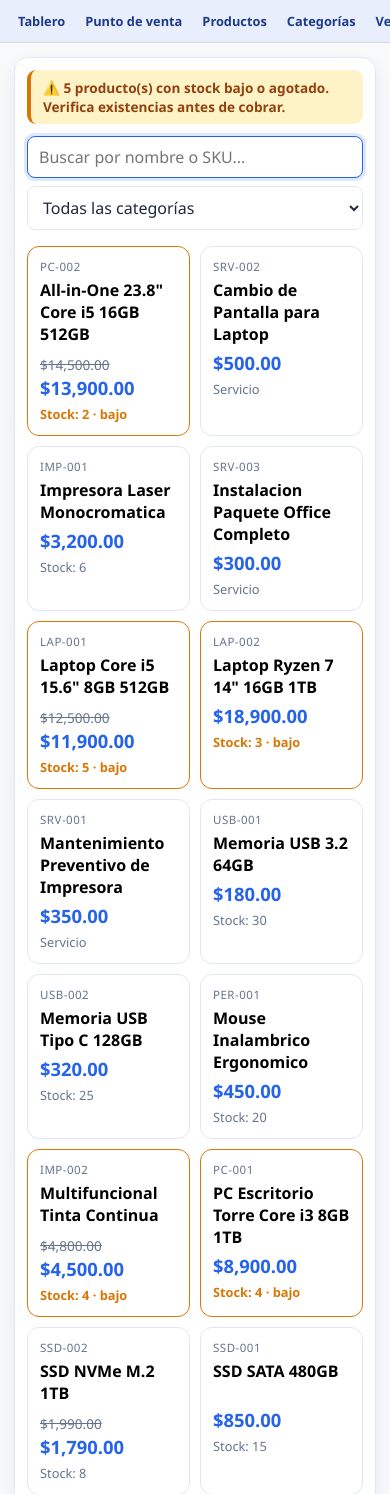
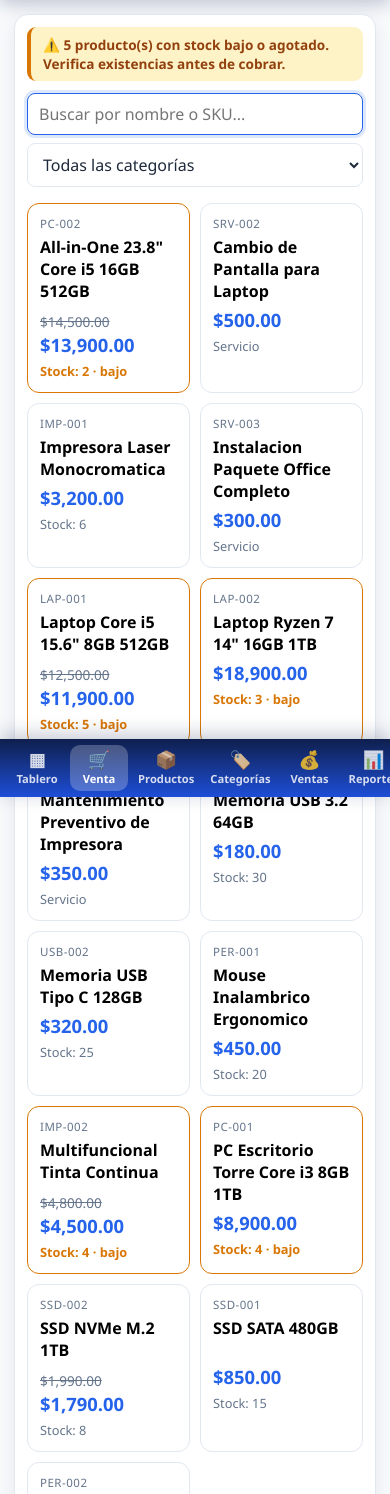
Before and after one commit to JesusFcoB/sirpro_local, a PHP site: page /pos.php in a window 390 px wide. Shown: the part 47-1541 px from the top of the page. Run offline with PHP 8.4, Linux system fonts and the light colour scheme; a user stored in the database is signed in; data comes from the database, SQL or seed files in the repository.

Commit message:
Mueve el menu a barra lateral en PC y botones inferiores en celular

```diff
--- a/assets/style.css
+++ b/assets/style.css
@@ -64,7 +64,7 @@ body.dark label, body.dark .ayuta-filtro, body.dark .vacio, body.dark .resumen,
 body.dark td small, body.dark .tarjeta .sku, body.dark .tarjeta .stock,
 body.dark .detalle, body.dark .etiqueta { color: var(--text-sec); }
 body.dark a:not(.btn) { color: var(--azul); }
-body.dark .opciones-bar a, body.dark .topbar .user a, body.dark .btn.ghost { color: #fff; }
+body.dark .topbar .user a, body.dark .btn.ghost { color: #fff; }
 body.dark input, body.dark select, body.dark textarea {
     color: var(--text);
     background: var(--card);
@@ -87,44 +87,57 @@ body.dark .hoja-cabecera p, body.dark .hoja-pie { color: #64748b; }
     color: #fff;
     box-shadow: 0 4px 18px rgba(15, 31, 77, .25);
 }
-.opciones-bar {
+.app-shell { display: flex; min-height: 100vh; }
+.app-contenido { flex: 1; min-width: 0; display: flex; flex-direction: column; }
+.app-contenido main { flex: 1; min-width: 0; }
+
+.sidebar {
+    flex: 0 0 224px;
+    width: 224px;
+    position: sticky;
+    top: 0;
+    align-self: flex-start;
+    height: 100vh;
+    padding: 22px 12px;
+    background: linear-gradient(180deg, #0f1f4d 0%, #1d4ed8 100%);
+    color: #fff;
+    overflow-y: auto;
+    box-shadow: 4px 0 18px rgba(15, 31, 77, .18);
+    z-index: 20;
+}
+.sidebar-titulo {
+    font-size: .7rem;
+    font-weight: 800;
+    letter-spacing: .12em;
+    text-transform: uppercase;
+    color: rgba(255,255,255,.6);
+    padding: 0 12px 12px;
+    margin-bottom: 6px;
+    border-bottom: 1px solid rgba(255,255,255,.16);
+}
+.sidebar-nav { display: flex; flex-direction: column; gap: 4px; }
+.nav-item {
     display: flex;
     align-items: center;
-    gap: 6px;
-    padding: 8px 24px;
-    background: #e8eefb;
-    border-bottom: 1px solid rgba(15,31,77,.10);
-    overflow-x: auto;
-    white-space: nowrap;
-    scrollbar-width: thin;
-}
-.opciones-bar::-webkit-scrollbar { height: 6px; }
-.opciones-bar::-webkit-scrollbar-thumb { background: rgba(15,31,77,.25); border-radius: 999px; }
-.opciones-titulo {
-    flex: 0 0 auto;
-    font-size: .72rem;
-    font-weight: 800;
-    letter-spacing: .08em;
-    text-transform: uppercase;
-    color: #475569;
-    padding-right: 10px;
-    margin-right: 4px;
-    border-right: 1px solid rgba(15,31,77,.15);
-}
-.opciones-bar a {
-    flex: 0 0 auto;
-    color: #1e3a8a;
+    gap: 10px;
+    padding: 10px 12px;
+    border-radius: 9px;
+    color: rgba(255,255,255,.82);
     text-decoration: none;
     font-weight: 600;
     font-size: .9rem;
-    padding: 7px 12px;
-    border-radius: 8px;
+    line-height: 1.2;
     transition: background .15s, color .15s;
 }
-.opciones-bar a:hover { color: #0f1f4d; background: rgba(30,58,138,.10); }
-body.dark .opciones-bar { background: #0b1220; border-color: #1e293b; }
-body.dark .opciones-titulo { color: #94a3b8; border-color: #334155; }
-body.dark .opciones-bar a:hover { color: #fff; background: rgba(255,255,255,.12); }
+.nav-item:hover { color: #fff; background: rgba(255,255,255,.13); }
+.nav-item.activo {
+    color: #fff;
+    background: rgba(255,255,255,.2);
+    box-shadow: inset 3px 0 0 #fff;
+}
+.nav-icono { flex: 0 0 20px; text-align: center; font-size: 1rem; }
+.nav-corto { display: none; }
+body.dark .sidebar { background: linear-gradient(180deg, #020617 0%, #172554 100%); }
 .topbar .user { margin-left: auto; display: flex; align-items: center; gap: 10px; font-size: .9rem; }
 .topbar .user a { color: #fff; text-decoration: none; }
 .reloj {
@@ -425,7 +438,8 @@ td small { display: block; color: var(--text-sec); }
 @media print {
     @page { margin: 14mm; }
     body { background: #fff !important; color: #000 !important; }
-    .topbar, .opciones-bar, .acciones, .toolbar, .no-print { display: none !important; }
+    .topbar, .sidebar, .acciones, .toolbar, .no-print { display: none !important; }
+    .app-shell, .app-contenido { display: block !important; }
     main { padding: 0 !important; max-width: none !important; }
     .hoja { box-shadow: none !important; border: none !important; padding: 0 !important; border-radius: 0 !important; }
     .hoja tbody tr:hover { background: #f8fafc !important; }
@@ -444,8 +458,7 @@ td small { display: block; color: var(--text-sec); }
     .topbar { flex-wrap: wrap; gap: 10px; }
     .topbar .user { margin-left: 0; }
     .reloj-fecha { display: none; }
-    .opciones-bar { padding: 8px 14px; }
-    .opciones-titulo { display: none; }
+    .sidebar { flex-basis: 190px; width: 190px; }
 }
 
 /* ---------- Asistente IA ---------- */
@@ -510,7 +523,7 @@ body.dark .ia-error { color: #fca5a5; }
 /* ---------- Pantallas pequeñas ---------- */
 @media (max-width: 640px) {
     body { overflow-x: hidden; }
-    main { padding: 14px; }
+    main { padding: 14px 14px 92px; }
     h1 { font-size: 1.45rem; margin-bottom: 14px; }
     h2 { font-size: 1rem; }
 
@@ -523,9 +536,42 @@ body.dark .ia-error { color: #fca5a5; }
     .reloj { padding-right: 0; margin-right: 0; border-right: 0; }
     .reloj-hora { font-size: .8rem; }
 
-    .opciones-bar { padding: 6px 10px; gap: 4px; scrollbar-width: none; }
-    .opciones-bar::-webkit-scrollbar { display: none; }
-    .opciones-bar a { padding: 6px 10px; font-size: .84rem; }
+    .app-shell, .app-contenido { display: block; }
+    .sidebar {
+        position: fixed;
+        top: auto;
+        bottom: 0;
+        left: 0;
+        right: 0;
+        width: 100%;
+        height: auto;
+        align-self: auto;
+        flex-direction: row;
+        align-items: center;
+        padding: 6px 8px calc(6px + env(safe-area-inset-bottom, 0px));
+        overflow-x: auto;
+        overflow-y: hidden;
+        scrollbar-width: none;
+        -webkit-overflow-scrolling: touch;
+        box-shadow: 0 -4px 18px rgba(15, 31, 77, .25);
+    }
+    .sidebar::-webkit-scrollbar { display: none; }
+    .sidebar-titulo { display: none; }
+    .sidebar-nav { flex-direction: row; gap: 4px; }
+    .nav-item {
+        flex: 0 0 auto;
+        flex-direction: column;
+        gap: 3px;
+        min-width: 64px;
+        padding: 6px 8px;
+        font-size: .72rem;
+        text-align: center;
+        border-radius: 10px;
+    }
+    .nav-item.activo { box-shadow: none; background: rgba(255,255,255,.24); }
+    .nav-icono { flex: none; font-size: 1.1rem; line-height: 1; }
+    .nav-texto { display: none; }
+    .nav-corto { display: block; }
 
     .login-card { width: calc(100% - 28px); max-width: 360px; padding: 24px; }
 
@@ -585,5 +631,5 @@ body.dark .ia-error { color: #fca5a5; }
 @media (max-width: 420px) {
     .kpis { grid-template-columns: 1fr; }
     .brand span { font-size: .95rem; }
-    .opciones-bar a { font-size: .8rem; padding: 6px 8px; }
+    .nav-item { min-width: 58px; padding: 6px 6px; font-size: .7rem; }
 }
--- a/includes/bootstrap.php
+++ b/includes/bootstrap.php
@@ -201,9 +201,34 @@ function render(string $titulo, string $contenido): void
 {
     $nombre = e($_SESSION['nombre'] ?? '');
     $rol = $_SESSION['rol'] ?? '';
-    $links = $rol === 'admin'
-        ? '<a href="dashboard.php">Tablero</a><a href="pos.php">Punto de venta</a><a href="productos.php">Productos</a><a href="categorias.php">Categorías</a><a href="ventas.php">Ventas</a><a href="reportes.php">Reportes</a><a href="ia.php">Asistente IA</a>'
-        : '<a href="dashboard.php">Tablero</a><a href="pos.php">Punto de venta</a><a href="ventas.php">Ventas</a><a href="ia.php">Asistente IA</a>';
+    $pagina = basename($_SERVER['PHP_SELF'] ?? '');
+    $opciones = [
+        ['dashboard.php', '▦', 'Tablero', 'Tablero'],
+        ['pos.php', '🛒', 'Punto de venta', 'Venta'],
+        ['productos.php', '📦', 'Productos', 'Productos'],
+        ['categorias.php', '🏷️', 'Categorías', 'Categorías'],
+        ['ventas.php', '💰', 'Ventas', 'Ventas'],
+        ['reportes.php', '📊', 'Reportes', 'Reportes'],
+        ['ia.php', '✨', 'Asistente IA', 'IA'],
+    ];
+    if ($rol !== 'admin') {
+        $ocultas = ['productos.php', 'categorias.php', 'reportes.php'];
+        $opciones = array_values(array_filter(
+            $opciones,
+            static fn (array $op): bool => !in_array($op[0], $ocultas, true)
+        ));
+    }
+    $links = '';
+    foreach ($opciones as [$archivo, $icono, $etiqueta, $corto]) {
+        $activo = $pagina === $archivo
+            || ($archivo === 'reportes.php' && str_starts_with($pagina, 'reporte_'))
+            || ($archivo === 'ventas.php' && $pagina === 'ticket.php');
+        $links .= '<a href="' . $archivo . '" class="nav-item' . ($activo ? ' activo' : '') . '"'
+            . ($activo ? ' aria-current="page"' : '') . '>'
+            . '<span class="nav-icono" aria-hidden="true">' . $icono . '</span>'
+            . '<span class="nav-texto">' . $etiqueta . '</span>'
+            . '<span class="nav-corto">' . $corto . '</span></a>';
+    }
     echo <<<HTML
 <!DOCTYPE html>
 <html lang="es">
@@ -244,6 +269,12 @@ document.addEventListener('DOMContentLoaded', function(){
   setInterval(actualizarReloj, 1000);
 });
 </script>
+<div class="app-shell">
+    <aside class="sidebar">
+        <div class="sidebar-titulo">Opciones</div>
+        <nav class="sidebar-nav" aria-label="Opciones del sistema">{$links}</nav>
+    </aside>
+    <div class="app-contenido">
         <header class="topbar">
             <div class="brand"><img src="assets/logo.png" alt="Sirpro" onerror="this.onerror=function(){this.style.display='none'};this.src='assets/logo.svg'"><span>Sirpro</span></div>
             <div class="user">
@@ -254,15 +285,11 @@ document.addEventListener('DOMContentLoaded', function(){
                 <button class="btn ghost mini" id="dark-btn" type="button" onclick="toggleDark()" title="Cambiar modo oscuro">🌙</button> <span class="usuario-nombre">{$nombre}</span> <a class="btn ghost mini" href="logout.php">Salir</a>
             </div>
         </header>
-<div class="opciones-bar">
-    <span class="opciones-titulo">Opciones</span>
-    {$links}
-</div>
         <main>
 HTML;
 }
 
 function renderFin(): void
 {
-    echo "</main>\n</body>\n</html>\n";
+    echo "</main>\n</div>\n</div>\n</body>\n</html>\n";
 }
```
Also changed, not shown: README.md. Lines whose indentation alone changed are shown as unchanged.
